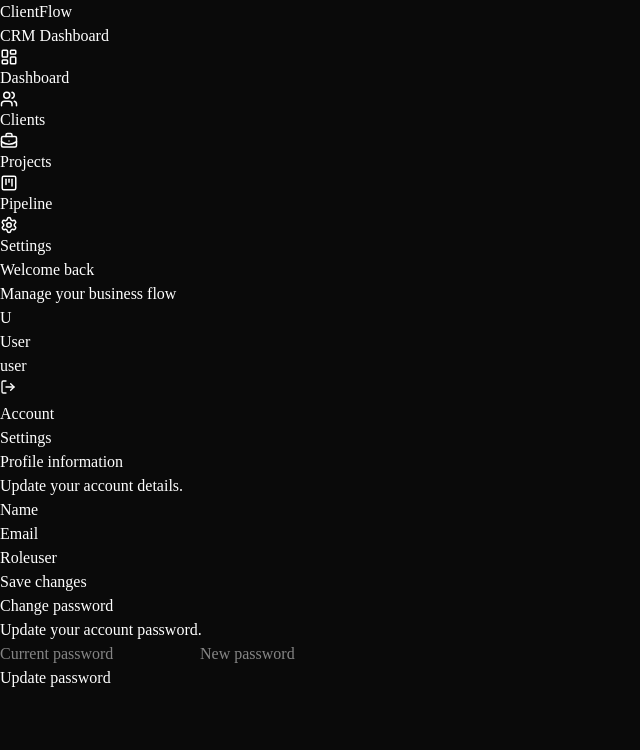
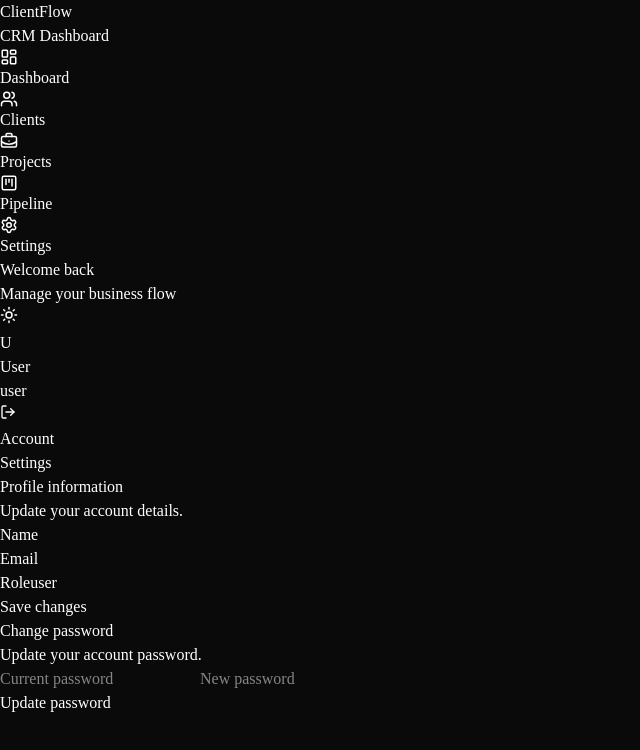
Before and after one commit to andrei-db/clientflow, a React app in the folder frontend/: page /settings in a window 1280 px wide. Shown: the top 750 px of the page, without its empty margins (0-640 px from the left). Built offline with nearby package versions, Linux system fonts and the light colour scheme; no server answers; the HTML template or start-up script is replaced by a standard one.

Commit message:
feat: add theme toggle state

```diff
--- a/frontend/src/app/store.js
+++ b/frontend/src/app/store.js
@@ -1,8 +1,10 @@
 import { configureStore } from "@reduxjs/toolkit";
 import authReducer from "../features/auth/authSlice";
+import themeReducer from "../features/theme/themeSlice";
 
 export const store = configureStore({
   reducer: {
     auth: authReducer,
+    theme: themeReducer,
   },
 });
--- a/frontend/src/components/Topbar.jsx
+++ b/frontend/src/components/Topbar.jsx
@@ -2,10 +2,14 @@ import { Bell, LogOut, Search } from "lucide-react";
 import { useDispatch, useSelector } from "react-redux";
 import { logout } from "../features/auth/authSlice";
 import { useNavigate } from "react-router-dom";
+import { Moon, Sun } from "lucide-react";
+import { toggleTheme } from "../features/theme/themeSlice";
 export default function Topbar() {
     const dispatch = useDispatch();
     const navigate = useNavigate();
     const { user } = useSelector((state) => state.auth);
+
+    const { mode } = useSelector((state) => state.theme);
 
     function handleLogout() {
         dispatch(logout());
@@ -18,7 +22,16 @@ export default function Topbar() {
                 <h1 className="text-2xl font-semibold">Manage your business flow</h1>
             </div>
 
+
+
             <div className="flex items-center gap-3 rounded-2xl border border-white/10 bg-white/[0.03] px-3 py-2">
+              <button
+                onClick={() => dispatch(toggleTheme())}
+                className="rounded-2xl border border-white/10 bg-white/[0.03] p-3 hover:bg-white/10 transition"
+            >
+                {mode === "dark" ? <Sun size={18} /> : <Moon size={18} />}
+            </button>
+
                 <div className="h-9 w-9 rounded-full bg-white text-black grid place-items-center font-bold">
                     {user?.name?.charAt(0) || "U"}
                 </div>
--- /dev/null
+++ b/frontend/src/features/theme/themeSlice.js
@@ -0,0 +1,19 @@
+import { createSlice } from "@reduxjs/toolkit";
+
+const storedTheme = localStorage.getItem("theme") || "dark";
+
+const themeSlice = createSlice({
+  name: "theme",
+  initialState: {
+    mode: storedTheme,
+  },
+  reducers: {
+    toggleTheme: (state) => {
+      state.mode = state.mode === "dark" ? "light" : "dark";
+      localStorage.setItem("theme", state.mode);
+    },
+  },
+});
+
+export const { toggleTheme } = themeSlice.actions;
+export default themeSlice.reducer;
```
